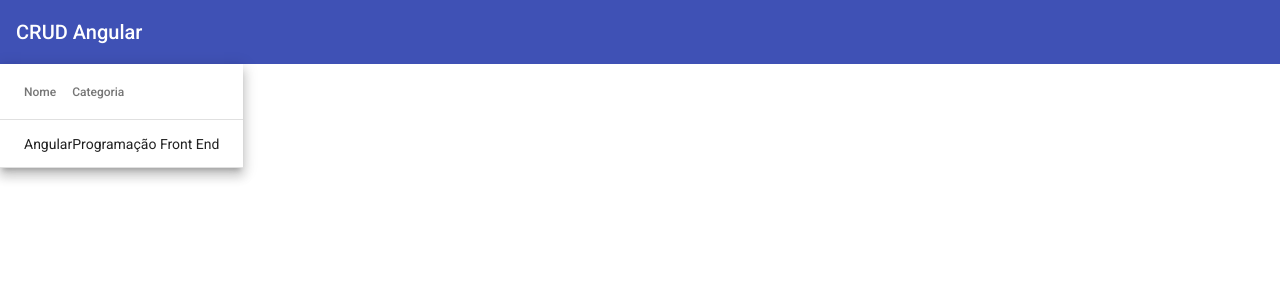
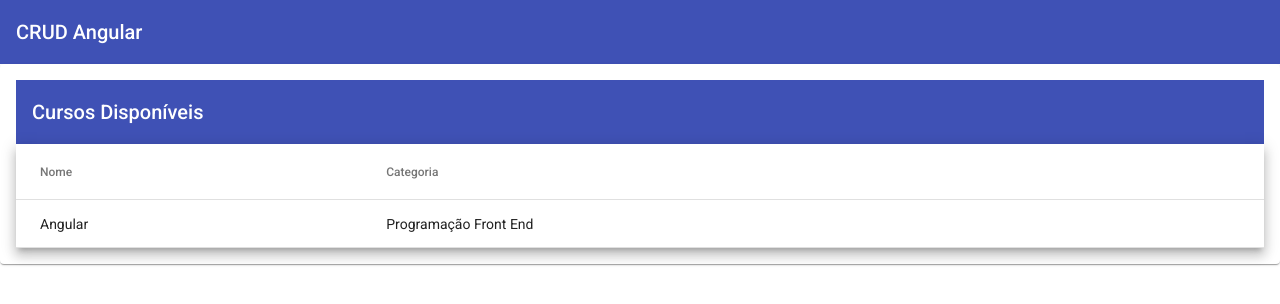
Before and after one commit to nilsonjrsilva1997/curso-angular, an Angular app in the folder crud-angular/crud-angular/: page /cursos in a window 1280 px wide. Shown: the top 304 px of the page. Built offline with nearby package versions, Linux system fonts and the light colour scheme.

Commit message:
adicionando modulo para exportação de imports

```diff
--- a/crud-angular/crud-angular/src/app/courses/courses.module.ts
+++ b/crud-angular/crud-angular/src/app/courses/courses.module.ts
@@ -1,7 +1,6 @@
 import { CommonModule } from '@angular/common';
 import { NgModule } from '@angular/core';
-import { MatTableModule } from '@angular/material/table';
-
+import { AppMaterialModule } from '../shared/app-material/app-material.module';
 import { CoursesRoutingModule } from './courses-routing.module';
 import { CoursesComponent } from './courses/courses.component';
 
@@ -13,7 +12,7 @@
   imports: [
     CommonModule,
     CoursesRoutingModule,
-    MatTableModule
+    AppMaterialModule
   ]
 })
 export class CoursesModule { }
--- a/crud-angular/crud-angular/src/app/courses/courses/courses.component.html
+++ b/crud-angular/crud-angular/src/app/courses/courses/courses.component.html
@@ -1,3 +1,6 @@
+<mat-card>
+    <mat-toolbar color="primary">Cursos Disponíveis</mat-toolbar>
+
     <table mat-table [dataSource]="courses" class="mat-elevation-z8">
         <ng-container matColumnDef="name">
             <th mat-header-cell *matHeaderCellDef> Nome </th>
@@ -12,3 +15,4 @@
         <tr mat-header-row *matHeaderRowDef="displayedColumns"></tr>
         <tr mat-row *matRowDef="let row; columns: displayedColumns;"></tr>
     </table>
+</mat-card>
--- a/crud-angular/crud-angular/src/app/courses/courses/courses.component.scss
+++ b/crud-angular/crud-angular/src/app/courses/courses/courses.component.scss
@@ -0,0 +1,3 @@
+table {
+    width: 100%;
+}
```
Also changed, not shown: crud-angular/crud-angular/src/app/shared/app-material/app-material.module.ts (added, +14 -0 lines). Lines whose indentation alone changed are shown as unchanged.
